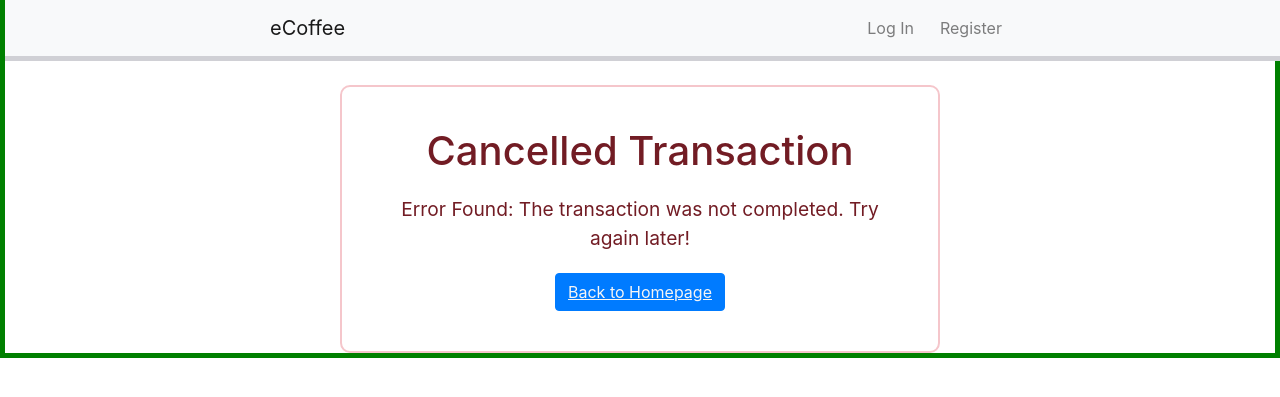
After one commit to hon-nova/eCoffee, a Django app: page /failure_transaction/ in a window 1280 px wide. The commit adds this page. Shown: the top 397 px of the page. Run offline with Django 4.2, Linux system fonts and the light colour scheme; some libraries are stand-ins or nearby versions.

Commit message:
Succeeded: Integrate Stripe for payment processing

```diff
--- a/eCoffee/models.py
+++ b/eCoffee/models.py
@@ -72,6 +72,7 @@ class Order(models.Model):
     cart=models.ForeignKey(Cart,on_delete=models.CASCADE)
     payment_status=models.BooleanField(default=False)
     placed_order_at=models.DateTimeField(auto_now_add=True)
+    payment_intent_id = models.CharField(max_length=255, null=True, blank=True)
 
     def get_total_payment(self):
         return self.cart.get_total_price()
--- /dev/null
+++ b/eCoffee/static/eCoffee/failure-transaction-style.css
@@ -0,0 +1,27 @@
+.cancel-container {
+   max-width: 600px;
+   margin: auto;
+   padding: 40px;
+  /* background-color: #f8d7da;  */
+   border: 2px solid #f5c6cb;
+   border-radius: 10px;
+   text-align: center;
+}
+.cancel-container h1 {
+   font-size: 2.5em;
+   margin-bottom: 20px;
+   color: #721c24;
+}
+.cancel-container p {
+   font-size: 1.2em;
+   margin-bottom: 20px;
+   color: #721c24;
+}
+.cancel-container a {
+   color:blue;
+   text-decoration: underline;
+   color:whitesmoke;
+}
+.cancel-container a:hover {
+   color: #491217;
+}
--- /dev/null
+++ b/eCoffee/static/eCoffee/success-transaction-style.css
@@ -0,0 +1,22 @@
+.success-container {
+   max-width: 600px;
+   margin: auto;
+   padding: 40px;
+   background-color: #d4edda; /* Bootstrap success background color */
+   border: 2px solid #c3e6cb; /* Bootstrap success border color */
+   border-radius: 10px;
+   text-align: center;
+}
+.success-container h1 {
+   font-size: 2.5em;
+   margin-bottom: 20px;
+   color: #155724; /* Bootstrap success text color */
+}
+.success-container p {
+   font-size: 1.2em;
+   margin-bottom: 20px;
+   color: #155724; /* Bootstrap success text color */
+}
+.success-container a:hover {
+   color: #0c3d1c; /* Darker shade on hover */
+}
--- a/eCoffee/templates/eCoffee/create_checkout_session.html
+++ b/eCoffee/templates/eCoffee/create_checkout_session.html
@@ -6,7 +6,6 @@
 {% block extra_css %}
     <link rel="stylesheet" href="https://cdnjs.cloudflare.com/ajax/libs/twitter-bootstrap/4.6.0/css/bootstrap.min.css">
     <style>
-        /* Add custom styles for your checkout page */
         .checkout-container {
             padding: 20px;
             background-color: #f8f9fa;
@@ -25,7 +24,7 @@
 
 <script>
     document.addEventListener("DOMContentLoaded", function() {
-        var stripe = Stripe('STRIPE_PUBLIC_KEY');  // Replace with your actual Stripe public key
+        var stripe = Stripe('STRIPE_PUBLIC_KEY');
         var checkoutButton = document.getElementById('checkout-button');
 
         checkoutButton.addEventListener('click', function() {
--- /dev/null
+++ b/eCoffee/templates/eCoffee/failure_transaction.html
@@ -0,0 +1,12 @@
+{% extends "eCoffee/layout.html" %}
+{% load static %}
+
+{% block title %}Cancel Transaction Page{% endblock %}
+
+{% block body %}
+<div class="cancel-container">
+    <h1>Cancelled Transaction</h1>
+    <p>Error Found: The transaction was not completed. Try again later!</p>
+    <div><a href="{% url 'index' %}" class="btn btn-primary">Back to Homepage</a></div>
+</div>
+{% endblock %}
--- a/eCoffee/templates/eCoffee/layout.html
+++ b/eCoffee/templates/eCoffee/layout.html
@@ -6,6 +6,7 @@
         <meta charset="UTF-8">
         <meta name="viewport" content="width=device-width, initial-scale=1.0">
         <title>{% block title %}eCoffee Home{% endblock %}</title>
+        {% block extra_css %}{%endblock%}
         <link rel="stylesheet" href="https://stackpath.bootstrapcdn.com/bootstrap/4.4.1/css/bootstrap.min.css" integrity="sha384-Vkoo8x4CGsO3+Hhxv8T/Q5PaXtkKtu6ug5TOeNV6gBiFeWPGFN9MuhOf23Q9Ifjh" crossorigin="anonymous">
         <link href="https://cdn.jsdelivr.net/npm/bootstrap-icons@1.8.1/font/bootstrap-icons.css" rel="stylesheet">
         <link href="{% static 'eCoffee/style.css' %}" rel="stylesheet">
@@ -16,6 +17,8 @@
         <link href="{% static 'eCoffee/cart-style.css' %}" rel="stylesheet">
         <link href="{% static 'eCoffee/checkout-style.css' %}" rel="stylesheet">
         <link href="{% static 'eCoffee/product-details-style.css' %}" rel="stylesheet">
+        <link href="{% static 'eCoffee/success-transaction-style.css' %}" rel="stylesheet">
+        <link href="{% static 'eCoffee/failure-transaction-style.css' %}" rel="stylesheet">
         {%block script%}{%endblock%}
     </head>
     <body>
--- a/eCoffee/urls.py
+++ b/eCoffee/urls.py
@@ -20,7 +20,7 @@ urlpatterns =[
    path('update_cart_item/<int:product_id>',views.update_cart_item,name="update_cart_item"),
    path('create_checkout_session/',views.create_checkout_session,name="create_checkout_session"),
    path('success_transaction/',views.success_transaction,name="success_transaction"),
-   path('cancel_transaction/',views.cancel_transaction,name="cancel_transaction"),
+   path('failure_transaction/',views.failure_transaction,name="failure_transaction"),
    path('profile/<int:user_id>',views.profile,name="profile"),
    path('likes/<int:product_id>', views.toggle_like, name="likes"),
    path('webhook/',views.stripe_webhook, name="stripe_webhook")
--- a/eCoffee/views.py
+++ b/eCoffee/views.py
@@ -366,34 +366,22 @@ def create_checkout_session(request):
                 }],
                mode="payment",
                success_url="http://localhost:8000/success_transaction/",
-               cancel_url="http://localhost:8000/cancel_transaction/"
+               cancel_url="http://localhost:8000/failure_transaction/",
+               metadata={
+                    "order_id": "pi_3PVJrdA8hitTZ8gp1taJrOib"
+                }
             )
             return redirect(session.url, code=303)
 
          except stripe.error.StripeError as e:
             print(f"Stripe Error: {e}")
             logging.debug(f'Stripe Error Page: {e}')
-            return redirect('cancel_transaction')
-
-         except stripe.error.InvalidRequestError as e:
-            # Invalid parameters were supplied to Stripe's API
-            logging.debug(f"Invalid parameters: {e}")
-            return redirect('cancel_transaction')
-
-         except stripe.error.AuthenticationError as e:
-            # Authentication with Stripe's API failed
-            logging.debug(f"Authentication failed: {e}")
-            return redirect('cancel_transaction')
-
-         except stripe.error.APIConnectionError as e:
-            # Network communication with Stripe failed
-            logging.debug(f"Network communication failed: {e}")
-            return redirect('cancel_transaction')
+            return redirect('failure_transaction')
 
          except Exception as e:
             print(f"Exception: {e}")
-            logging.debug(f'Stripe Success Page: {e}')
-            return redirect('cancel_transaction')
+            logging.debug(f'cart_items: The transaction was not successful.{e}')
+            return redirect('cart_items')
 
    return redirect('cart_items')
 
@@ -401,8 +389,8 @@ def success_transaction(request):
 
     return render(request,'eCoffee/success_transaction.html')
 
-def cancel_transaction(request):
-    return render(request,'eCoffee/cancel_transaction.html')
+def failure_transaction(request):
+    return render(request,'eCoffee/failure_transaction.html')
 
 
 
@@ -425,12 +413,25 @@ def stripe_webhook(request):
     # Handle the event
    if event['type'] == 'payment_intent.payment_failed':
       payment_intent = event['data']['object']
-      handle_payment_intent_failed(payment_intent)
+      # handle_payment_intent_failed(payment_intent)
+      try:
+         # order_id = payment_intent['metadata']['order_id']
+         payment_intent_id = payment_intent['id']
+         logging.debug(f'order_id::{payment_intent_id}')
+         try:
+            order = Order.objects.get(payment_intent_id=payment_intent_id)
+            order.payment_status = False
+            order.save()
+         except Order.DoesNotExist:
+            return redirect('failure_transaction')
+      except KeyError:
+         # logging.error("Metadata or order_id not found in payment_intent.")
+         pass
 
-      return redirect('cancel_transaction')
+      return redirect('cart_items')
    elif event['type'] == 'payment_intent.succeeded':
       payment_intent = event['data']['object']
-      handle_payment_intent_succeeded(payment_intent)
+      # handle_payment_intent_succeeded(payment_intent)
 
       return redirect('success_transaction')
    else:
```
Also changed, not shown: eCoffee/static/eCoffee/management/commands/register_stripe_webhook.py (added, +25 -0 lines), eCoffee/templates/eCoffee/cancel_transaction.html (deleted, +0 -11 lines), eCoffee/templates/eCoffee/success_transaction.html (+9 -7 lines), db.sqlite3, eCoffee/migrations/0008_order_payment_intent_id.py (added).
